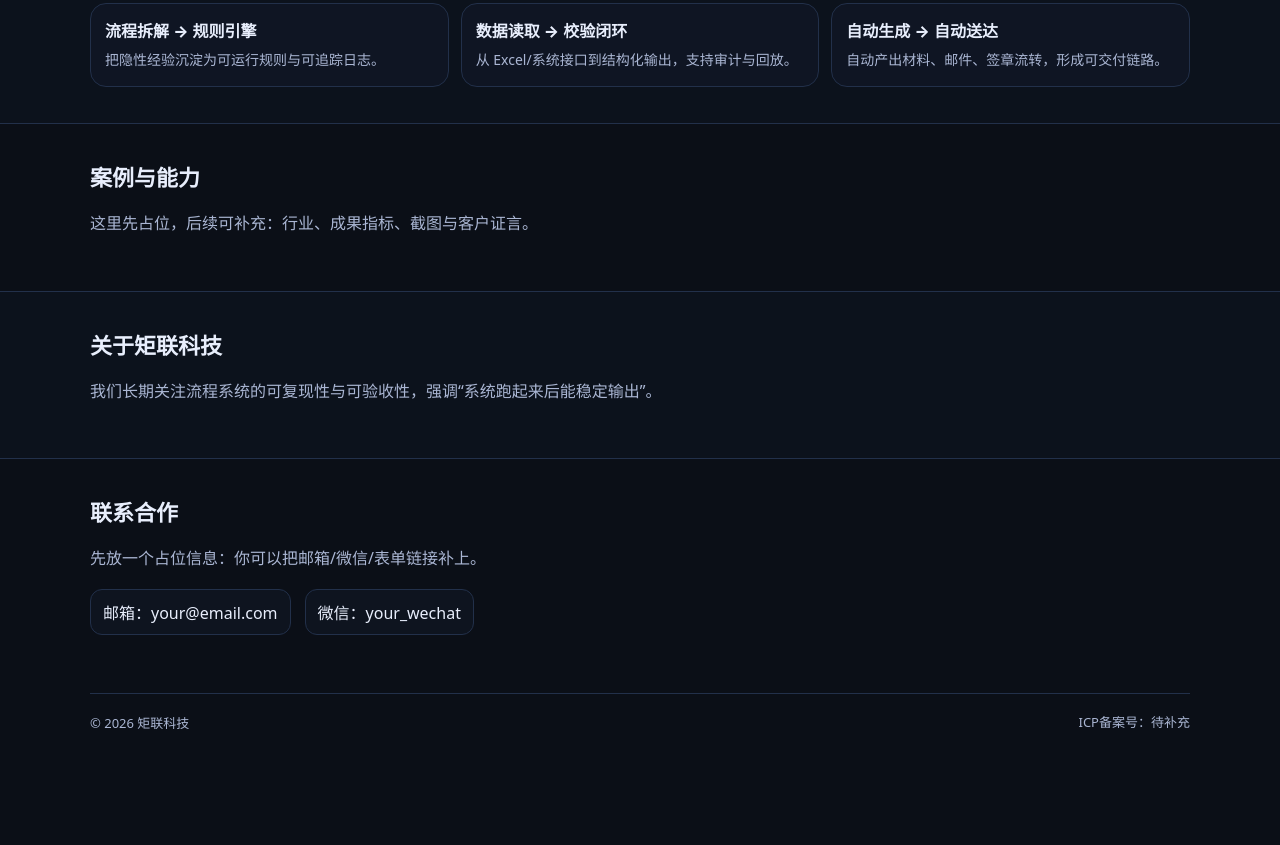
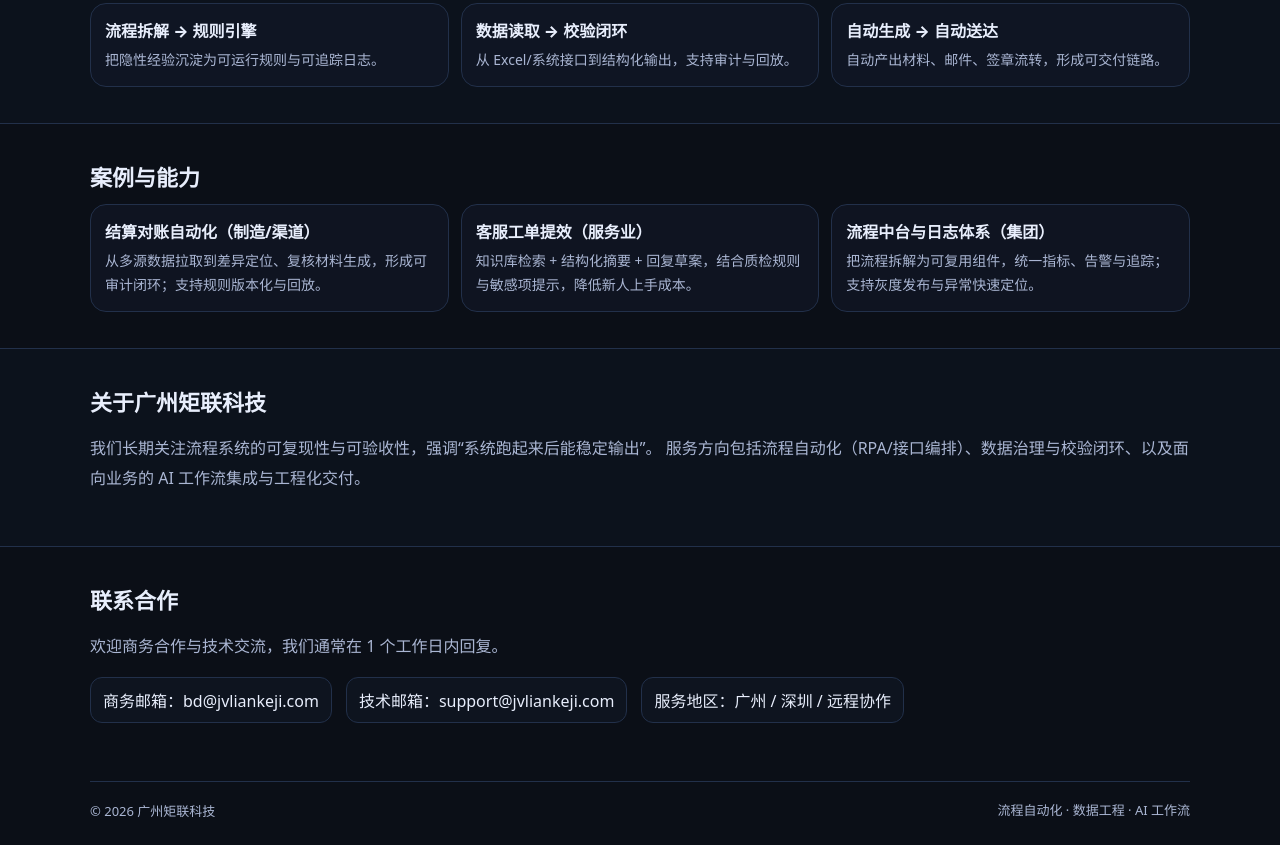
Before and after one commit to TUARAN/julian-tech-website, a website built with Vite: page index.html in a window 1280 px wide. Shown: the part 738-1583 px from the top of the page. Before the commit the page ends 1495 px from the top, so only its background shows below. Built offline with nearby package versions, Linux system fonts and the light colour scheme.

Commit message:
content: use 广州矩联科技 and remove placeholders

```diff
--- a/index.html
+++ b/index.html
@@ -3,12 +3,15 @@
 <head>
   <meta charset="UTF-8" />
   <meta name="viewport" content="width=device-width, initial-scale=1.0" />
-  <title>矩联科技｜让流程自动跑起来</title>
-  <meta name="description" content="矩联科技：面向企业流程自动化与智能系统建设，提供可复用、可结算、可验收的工程化方案。" />
+  <title>广州矩联科技｜让流程自动跑起来</title>
+  <meta name="description" content="广州矩联科技：面向企业流程自动化与智能系统建设，提供可复用、可结算、可验收的工程化方案。" />
   <meta name="theme-color" content="#0b0f17" />
 
-  <meta property="og:title" content="矩联科技｜让流程自动跑起来" />
+  <link rel="canonical" href="https://tuaran.github.io/julian-tech-website/" />
+
+  <meta property="og:title" content="广州矩联科技｜让流程自动跑起来" />
   <meta property="og:description" content="面向企业流程自动化与智能系统建设，提供可复用、可结算、可验收的工程化方案。" />
+  <meta property="og:url" content="https://tuaran.github.io/julian-tech-website/" />
   <meta property="og:type" content="website" />
   <meta property="og:locale" content="zh_CN" />
   <meta name="twitter:card" content="summary" />
@@ -22,8 +25,8 @@
       <div class="brand">
         <div class="brand__logo">矩</div>
         <div class="brand__text">
-          <div class="brand__name">矩联科技</div>
-          <div class="brand__slogan">流程自动化与智能系统工程</div>
+          <div class="brand__name">广州矩联科技</div>
+          <div class="brand__slogan">流程自动化 · 数据工程 · AI 工作流</div>
         </div>
       </div>
       <nav class="nav">
@@ -40,7 +43,7 @@
       <div class="container">
         <h1>把混乱变成结构，让系统稳定输出</h1>
         <p class="hero__desc">
-          我们聚焦“工程 + 流程 + 大模型”的交汇点，为企业构建可自动化、可复用、可结算的智能工作流。
+          广州矩联科技聚焦“工程 + 流程 + 大模型”的交汇点，为企业构建可自动化、可复用、可结算的智能工作流。
         </p>
         <div class="hero__cta">
           <a class="btn btn--primary" href="#contact">联系合作</a>
@@ -106,15 +109,29 @@
     <section id="cases" class="section">
       <div class="container">
         <h2>案例与能力</h2>
-        <p class="muted">这里先占位，后续可补充：行业、成果指标、截图与客户证言。</p>
+        <div class="grid">
+          <div class="card">
+            <div class="card__title">结算对账自动化（制造/渠道）</div>
+            <div class="card__desc">从多源数据拉取到差异定位、复核材料生成，形成可审计闭环；支持规则版本化与回放。</div>
+          </div>
+          <div class="card">
+            <div class="card__title">客服工单提效（服务业）</div>
+            <div class="card__desc">知识库检索 + 结构化摘要 + 回复草案，结合质检规则与敏感项提示，降低新人上手成本。</div>
+          </div>
+          <div class="card">
+            <div class="card__title">流程中台与日志体系（集团）</div>
+            <div class="card__desc">把流程拆解为可复用组件，统一指标、告警与追踪；支持灰度发布与异常快速定位。</div>
+          </div>
+        </div>
       </div>
     </section>
 
     <section id="about" class="section section--alt">
       <div class="container">
-        <h2>关于矩联科技</h2>
+        <h2>关于广州矩联科技</h2>
         <p class="muted">
           我们长期关注流程系统的可复现性与可验收性，强调“系统跑起来后能稳定输出”。
+          服务方向包括流程自动化（RPA/接口编排）、数据治理与校验闭环、以及面向业务的 AI 工作流集成与工程化交付。
         </p>
       </div>
     </section>
@@ -122,10 +139,11 @@
     <section id="contact" class="section">
       <div class="container">
         <h2>联系合作</h2>
-        <p class="muted">先放一个占位信息：你可以把邮箱/微信/表单链接补上。</p>
+        <p class="muted">欢迎商务合作与技术交流，我们通常在 1 个工作日内回复。</p>
         <div class="contact">
-          <div class="contact__item">邮箱：your@email.com</div>
-          <div class="contact__item">微信：your_wechat</div>
+          <div class="contact__item">商务邮箱：bd@jvliankeji.com</div>
+          <div class="contact__item">技术邮箱：support@jvliankeji.com</div>
+          <div class="contact__item">服务地区：广州 / 深圳 / 远程协作</div>
         </div>
       </div>
     </section>
@@ -133,8 +151,8 @@
 
   <footer class="footer">
     <div class="container footer__inner">
-      <div>© <span id="year"></span> 矩联科技</div>
-      <div class="muted">ICP备案号：待补充</div>
+      <div>© <span id="year"></span> 广州矩联科技</div>
+      <div class="muted">流程自动化 · 数据工程 · AI 工作流</div>
     </div>
   </footer>
 
--- a/robots.txt
+++ b/robots.txt
@@ -1,4 +1,4 @@
 User-agent: *
 Allow: /
 
-Sitemap: https://REPLACE_WITH_YOUR_DOMAIN/sitemap.xml
+Sitemap: https://tuaran.github.io/julian-tech-website/sitemap.xml
--- a/sitemap.xml
+++ b/sitemap.xml
@@ -1,7 +1,7 @@
 <?xml version="1.0" encoding="UTF-8"?>
 <urlset xmlns="http://www.sitemaps.org/schemas/sitemap/0.9">
   <url>
-    <loc>https://REPLACE_WITH_YOUR_DOMAIN/</loc>
+    <loc>https://tuaran.github.io/julian-tech-website/</loc>
     <changefreq>weekly</changefreq>
     <priority>1.0</priority>
   </url>
```
Also changed, not shown: MODERN.md (+2 -2 lines), README.md.
